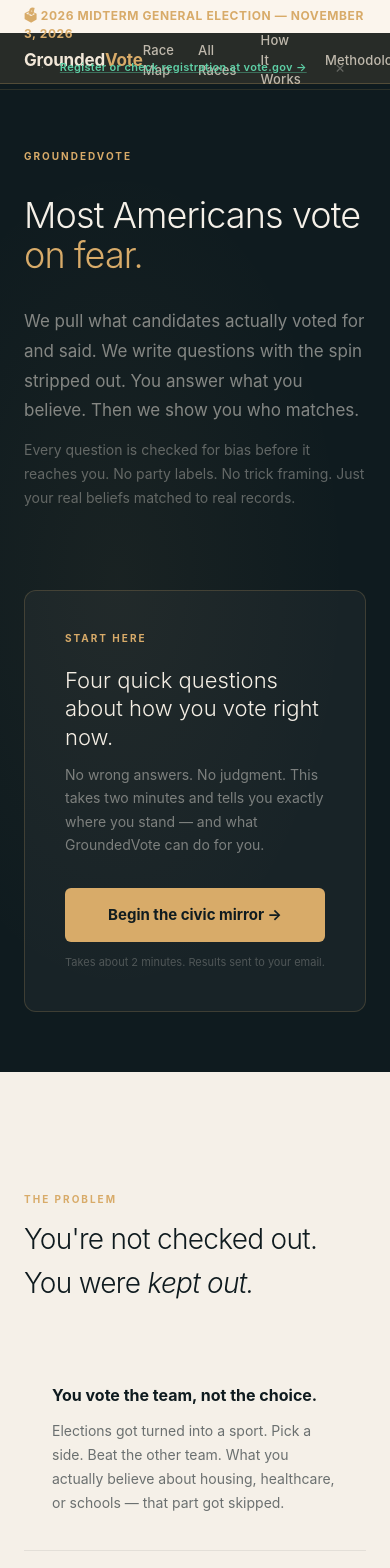
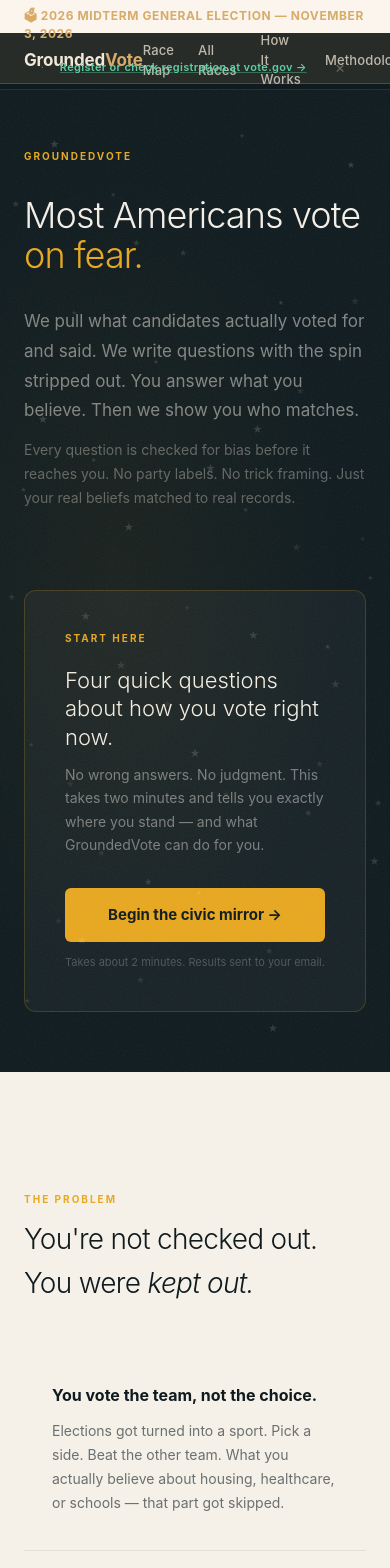
Before and after one commit to thefoundedproject/groundedvote-site, a Next.js app: page / in a window 390 px wide. Shown: the top 1568 px of the page. Built offline with nearby package versions, Linux system fonts and the light colour scheme.

Commit message:
Patriotic redesign: amber #E8A820, 50-star starfield, film grain

```diff
--- a/app/page.js
+++ b/app/page.js
@@ -149,7 +149,7 @@
   if (submitted) {
     return (
       <div style={{ padding: '20px 0' }}>
-        <p style={{ color: '#D8AB69', fontWeight: 700, fontSize: 15 }}>You are on the list.</p>
+        <p style={{ color: '#E8A820', fontWeight: 700, fontSize: 15 }}>You are on the list.</p>
         <p style={{ color: 'rgba(245,240,232,0.5)', fontSize: 13, marginTop: 6 }}>
           {stateCode
             ? `We will email you as soon as ${stateCode} races go live on GroundedVote.`
@@ -176,12 +176,12 @@
         value={email}
         onChange={e => setEmail(e.target.value)}
         placeholder="your@email.com"
-        style={{ padding: '14px 18px', backgroundColor: 'rgba(255,255,255,0.08)', border: '1px solid rgba(216,171,105,0.3)', borderRadius: 6, fontSize: 15, color: 'white', outline: 'none' }}
+        style={{ padding: '14px 18px', backgroundColor: 'rgba(255,255,255,0.08)', border: '1px solid rgba(232,168,32,0.3)', borderRadius: 6, fontSize: 15, color: 'white', outline: 'none' }}
       />
       <button
         type="submit"
         disabled={loading}
-        style={{ backgroundColor: '#D8AB69', color: '#0F1B1F', padding: '14px', borderRadius: 6, fontWeight: 700, fontSize: 14, border: 'none', cursor: 'pointer', opacity: loading ? 0.7 : 1, fontFamily: 'inherit' }}
+        style={{ backgroundColor: '#E8A820', color: '#0F1B1F', padding: '14px', borderRadius: 6, fontWeight: 700, fontSize: 14, border: 'none', cursor: 'pointer', opacity: loading ? 0.7 : 1, fontFamily: 'inherit' }}
       >
         {loading ? 'Saving...' : stateCode ? `Notify me when ${stateCode} is live` : 'Notify me at launch'}
       </button>
@@ -233,17 +233,28 @@
   // HERO STATE
   if (step === 0) return (
     <div id="quiz" style={{ minHeight: '100vh', backgroundColor: '#0F1B1F', display: 'flex', flexDirection: 'column', justifyContent: 'center', padding: '60px 24px', position: 'relative', overflow: 'hidden' }}>
-      <div style={{ position: 'absolute', inset: 0, background: 'radial-gradient(ellipse at 30% 50%, rgba(216,171,105,0.05), transparent 60%)', pointerEvents: 'none' }} />
+      {/* Film grain */}
+        <svg style={{ position: 'absolute', inset: 0, width: '100%', height: '100%', opacity: 0.055, pointerEvents: 'none' }} aria-hidden="true">
+          <filter id="grain"><feTurbulence type="fractalNoise" baseFrequency="0.65" numOctaves="3" stitchTiles="stitch" /><feColorMatrix type="saturate" values="0" /></filter>
+          <rect width="100%" height="100%" filter="url(#grain)" />
+        </svg>
+        {/* 50-star starfield — one per U.S. state */}
+        <svg style={{ position: 'absolute', inset: 0, width: '100%', height: '100%', pointerEvents: 'none' }} aria-hidden="true">
+          {[[4,12,.12],[8,67,.09],[11,34,.15],[15,85,.07],[19,23,.11],[22,54,.13],[26,78,.08],[29,11,.10],[33,45,.14],[36,91,.09],[40,28,.12],[43,63,.07],[47,17,.11],[51,82,.13],[54,39,.15],[58,72,.08],[62,5,.10],[65,56,.12],[69,88,.09],[72,22,.14],[76,47,.07],[79,74,.11],[83,33,.13],[86,61,.10],[90,8,.15],[93,46,.08],[96,79,.12],[3,52,.09],[7,93,.11],[14,6,.14],[18,71,.07],[24,38,.12],[31,59,.10],[38,81,.13],[44,24,.09],[50,68,.15],[57,14,.08],[63,43,.11],[70,96,.12],[77,31,.09],[84,57,.14],[91,22,.07],[97,73,.11],[6,41,.13],[21,87,.10],[35,16,.12],[48,53,.08],[66,35,.14],[82,69,.09],[95,50,.11]].map(([x,y,o],i) => (
+            <text key={i} x={`${x}%`} y={`${y}%`} fontSize={i%3===0?8:i%3===1?6:10} fill="white" opacity={o} textAnchor="middle">★</text>
+          ))}
+        </svg>
+        <div style={{ position: 'absolute', inset: 0, background: 'radial-gradient(ellipse at 30% 50%, rgba(232,168,32,0.05), transparent 60%)', pointerEvents: 'none' }} />
       <div style={{ maxWidth: 1200, margin: '0 auto', width: '100%', display: 'grid', gridTemplateColumns: 'repeat(auto-fit, minmax(300px, 1fr))', gap: 80, alignItems: 'center' }}>
         <div>
-          <p style={{ color: '#D8AB69', fontSize: 10, fontWeight: 700, letterSpacing: '0.2em', textTransform: 'uppercase', marginBottom: 32, opacity: heroVisible ? 1 : 0, transition: 'opacity 0.8s 200ms' }}>GroundedVote</p>
+          <p style={{ color: '#E8A820', fontSize: 10, fontWeight: 700, letterSpacing: '0.2em', textTransform: 'uppercase', marginBottom: 32, opacity: heroVisible ? 1 : 0, transition: 'opacity 0.8s 200ms' }}>GroundedVote</p>
           <div style={{ overflow: 'hidden' }}>
             <div style={{ fontSize: 'clamp(36px, 6vw, 72px)', fontWeight: 300, color: '#F5F0E8', lineHeight: 1.1, letterSpacing: '-0.025em', opacity: heroVisible ? 1 : 0, transform: heroVisible ? 'none' : 'translateY(100%)', transition: 'all 0.9s ease 400ms' }}>
               Most Americans vote
             </div>
           </div>
           <div style={{ overflow: 'hidden' }}>
-            <div style={{ fontSize: 'clamp(36px, 6vw, 72px)', fontWeight: 300, color: '#D8AB69', lineHeight: 1.1, letterSpacing: '-0.025em', opacity: heroVisible ? 1 : 0, transform: heroVisible ? 'none' : 'translateY(100%)', transition: 'all 0.9s ease 560ms' }}>
+            <div style={{ fontSize: 'clamp(36px, 6vw, 72px)', fontWeight: 300, color: '#E8A820', lineHeight: 1.1, letterSpacing: '-0.025em', opacity: heroVisible ? 1 : 0, transform: heroVisible ? 'none' : 'translateY(100%)', transition: 'all 0.9s ease 560ms' }}>
               on fear.
             </div>
           </div>
@@ -256,13 +267,13 @@
         </div>
 
         <div style={{ opacity: heroVisible ? 1 : 0, transition: 'opacity 1s ease 700ms' }}>
-          <div style={{ backgroundColor: 'rgba(255,255,255,0.04)', border: '1px solid rgba(216,171,105,0.2)', borderRadius: 12, padding: 40 }}>
-            <p style={{ color: '#D8AB69', fontSize: 10, fontWeight: 700, letterSpacing: '0.2em', textTransform: 'uppercase', marginBottom: 20 }}>Start Here</p>
+          <div style={{ backgroundColor: 'rgba(255,255,255,0.04)', border: '1px solid rgba(232,168,32,0.2)', borderRadius: 12, padding: 40 }}>
+            <p style={{ color: '#E8A820', fontSize: 10, fontWeight: 700, letterSpacing: '0.2em', textTransform: 'uppercase', marginBottom: 20 }}>Start Here</p>
             <h3 style={{ color: '#F5F0E8', fontSize: 22, fontWeight: 300, lineHeight: 1.3, marginBottom: 12 }}>Four quick questions about how you vote right now.</h3>
             <p style={{ color: 'rgba(245,240,232,0.45)', fontSize: 14, lineHeight: 1.65, marginBottom: 32 }}>
               No wrong answers. No judgment. This takes two minutes and tells you exactly where you stand — and what GroundedVote can do for you.
             </p>
-            <button onClick={() => setStep(1)} style={{ backgroundColor: '#D8AB69', color: '#0F1B1F', padding: '16px 40px', borderRadius: 6, fontWeight: 700, fontSize: 15, border: 'none', cursor: 'pointer', width: '100%' }}>
+            <button onClick={() => setStep(1)} style={{ backgroundColor: '#E8A820', color: '#0F1B1F', padding: '16px 40px', borderRadius: 6, fontWeight: 700, fontSize: 15, border: 'none', cursor: 'pointer', width: '100%' }}>
               Begin the civic mirror →
             </button>
             <p style={{ color: 'rgba(245,240,232,0.25)', fontSize: 11, textAlign: 'center', marginTop: 12 }}>Takes about 2 minutes. Results sent to your email.</p>
@@ -278,10 +289,10 @@
       <div style={{ maxWidth: 720, margin: '0 auto', width: '100%' }}>
         <div style={{ display: 'flex', gap: 6, marginBottom: 48 }}>
           {CIVIC_QUIZ.map((_, i) => (
-            <div key={i} style={{ flex: 1, height: 3, borderRadius: 2, backgroundColor: i < step ? '#D8AB69' : 'rgba(216,171,105,0.15)', transition: 'background-color 0.4s' }} />
+            <div key={i} style={{ flex: 1, height: 3, borderRadius: 2, backgroundColor: i < step ? '#E8A820' : 'rgba(232,168,32,0.15)', transition: 'background-color 0.4s' }} />
           ))}
         </div>
-        <p style={{ color: 'rgba(216,171,105,0.6)', fontSize: 10, fontWeight: 700, letterSpacing: '0.2em', textTransform: 'uppercase', marginBottom: 20 }}>Question {step} of {CIVIC_QUIZ.length}</p>
+        <p style={{ color: 'rgba(232,168,32,0.6)', fontSize: 10, fontWeight: 700, letterSpacing: '0.2em', textTransform: 'uppercase', marginBottom: 20 }}>Question {step} of {CIVIC_QUIZ.length}</p>
         <h2 style={{ color: '#F5F0E8', fontSize: 'clamp(20px, 3vw, 28px)', fontWeight: 300, lineHeight: 1.45, marginBottom: 40, letterSpacing: '-0.01em' }}>{question.q}</h2>
         <div style={{ display: 'flex', flexDirection: 'column', gap: 10, marginBottom: 40 }}>
           {question.options.map(opt => (
@@ -291,9 +302,9 @@
               style={{
                 textAlign: 'left', padding: '18px 22px', borderRadius: 8, fontSize: 15, lineHeight: 1.55,
                 cursor: 'pointer', transition: 'all 0.15s',
-                backgroundColor: selected === opt.value ? '#D8AB69' : 'rgba(255,255,255,0.05)',
+                backgroundColor: selected === opt.value ? '#E8A820' : 'rgba(255,255,255,0.05)',
                 color: selected === opt.value ? '#0F1B1F' : '#F5F0E8',
-                border: `1.5px solid ${selected === opt.value ? '#D8AB69' : 'rgba(216,171,105,0.15)'}`,
+                border: `1.5px solid ${selected === opt.value ? '#E8A820' : 'rgba(232,168,32,0.15)'}`,
                 fontWeight: selected === opt.value ? 600 : 400,
               }}
             >
@@ -309,7 +320,7 @@
             <button
               onClick={handleNext}
               disabled={!selected}
-              style={{ backgroundColor: selected ? '#D8AB69' : 'rgba(216,171,105,0.2)', color: '#0F1B1F', padding: '14px 32px', borderRadius: 6, fontWeight: 700, fontSize: 15, border: 'none', cursor: selected ? 'pointer' : 'default', opacity: selected ? 1 : 0.5, transition: 'all 0.15s' }}
+              style={{ backgroundColor: selected ? '#E8A820' : 'rgba(232,168,32,0.2)', color: '#0F1B1F', padding: '14px 32px', borderRadius: 6, fontWeight: 700, fontSize: 15, border: 'none', cursor: selected ? 'pointer' : 'default', opacity: selected ? 1 : 0.5, transition: 'all 0.15s' }}
             >
               {step === CIVIC_QUIZ.length ? 'See my civic profile →' : 'Continue →'}
             </button>
@@ -323,7 +334,7 @@
   if (step === CIVIC_QUIZ.length + 1) return (
     <div style={{ minHeight: '100vh', backgroundColor: '#0F1B1F', display: 'flex', alignItems: 'center', padding: '60px 24px' }}>
       <div style={{ maxWidth: 520, margin: '0 auto', width: '100%' }}>
-        <p style={{ color: '#D8AB69', fontSize: 10, fontWeight: 700, letterSpacing: '0.2em', textTransform: 'uppercase', marginBottom: 20 }}>Almost there</p>
+        <p style={{ color: '#E8A820', fontSize: 10, fontWeight: 700, letterSpacing: '0.2em', textTransform: 'uppercase', marginBottom: 20 }}>Almost there</p>
         <h2 style={{ color: '#F5F0E8', fontSize: 'clamp(22px, 5vw, 32px)', fontWeight: 300, lineHeight: 1.2, marginBottom: 12, letterSpacing: '-0.02em' }}>Where should your civic profile go?</h2>
         <p style={{ color: 'rgba(245,240,232,0.5)', fontSize: 16, lineHeight: 1.65, marginBottom: 36 }}>Your results, what they tell you about how you currently vote, and what GroundedVote will give you that you do not have now.</p>
         <form onSubmit={handleEmail} style={{ display: 'flex', flexDirection: 'column', gap: 12 }}>
@@ -333,9 +344,9 @@
             value={email}
             onChange={e => setEmail(e.target.value)}
             placeholder="your@email.com"
-            style={{ padding: '18px 20px', backgroundColor: 'rgba(255,255,255,0.06)', border: '1.5px solid rgba(216,171,105,0.25)', borderRadius: 6, fontSize: 16, color: 'white', outline: 'none' }}
+            style={{ padding: '18px 20px', backgroundColor: 'rgba(255,255,255,0.06)', border: '1.5px solid rgba(232,168,32,0.25)', borderRadius: 6, fontSize: 16, color: 'white', outline: 'none' }}
           />
-          <button type="submit" disabled={loading} style={{ backgroundColor: '#D8AB69', color: '#0F1B1F', padding: '18px', borderRadius: 6, fontWeight: 700, fontSize: 15, border: 'none', cursor: 'pointer', opacity: loading ? 0.7 : 1 }}>
+          <button type="submit" disabled={loading} style={{ backgroundColor: '#E8A820', color: '#0F1B1F', padding: '18px', borderRadius: 6, fontWeight: 700, fontSize: 15, border: 'none', cursor: 'pointer', opacity: loading ? 0.7 : 1 }}>
             {loading ? 'Sending...' : 'Send my civic profile'}
           </button>
         </form>
@@ -348,15 +359,15 @@
   if (step === CIVIC_QUIZ.length + 2 && profile) return (
     <div style={{ minHeight: '100vh', backgroundColor: '#0F1B1F', display: 'flex', alignItems: 'center', padding: '60px 24px' }}>
       <div style={{ maxWidth: 720, margin: '0 auto', width: '100%' }}>
-        <p style={{ color: '#D8AB69', fontSize: 10, fontWeight: 700, letterSpacing: '0.2em', textTransform: 'uppercase', marginBottom: 20 }}>Your Civic Profile</p>
+        <p style={{ color: '#E8A820', fontSize: 10, fontWeight: 700, letterSpacing: '0.2em', textTransform: 'uppercase', marginBottom: 20 }}>Your Civic Profile</p>
         <h2 style={{ color: '#F5F0E8', fontSize: 'clamp(22px, 3.5vw, 32px)', fontWeight: 500, lineHeight: 1.3, marginBottom: 24 }}>{profile.title}</h2>
         <p style={{ color: 'rgba(245,240,232,0.65)', fontSize: 17, lineHeight: 1.75, marginBottom: 20, maxWidth: 600 }}>{profile.desc}</p>
-        <p style={{ color: 'rgba(245,240,232,0.45)', fontSize: 15, lineHeight: 1.7, marginBottom: 40, borderLeft: '2px solid rgba(216,171,105,0.4)', paddingLeft: 16 }}>{profile.next}</p>
+        <p style={{ color: 'rgba(245,240,232,0.45)', fontSize: 15, lineHeight: 1.7, marginBottom: 40, borderLeft: '2px solid rgba(232,168,32,0.4)', paddingLeft: 16 }}>{profile.next}</p>
         <div style={{ display: 'flex', gap: 16, flexWrap: 'wrap' }}>
-          <a href="#notify" style={{ backgroundColor: '#D8AB69', color: '#0F1B1F', padding: '14px 32px', borderRadius: 6, fontWeight: 700, fontSize: 14, textDecoration: 'none' }}>Join the notification list</a>
-          <a href="/methodology" style={{ backgroundColor: 'rgba(255,255,255,0.06)', color: 'rgba(245,240,232,0.7)', padding: '14px 32px', borderRadius: 6, fontWeight: 600, fontSize: 14, textDecoration: 'none', border: '1px solid rgba(216,171,105,0.2)' }}>Read the methodology</a>
+          <a href="#notify" style={{ backgroundColor: '#E8A820', color: '#0F1B1F', padding: '14px 32px', borderRadius: 6, fontWeight: 700, fontSize: 14, textDecoration: 'none' }}>Join the notification list</a>
+          <a href="/methodology" style={{ backgroundColor: 'rgba(255,255,255,0.06)', color: 'rgba(245,240,232,0.7)', padding: '14px 32px', borderRadius: 6, fontWeight: 600, fontSize: 14, textDecoration: 'none', border: '1px solid rgba(232,168,32,0.2)' }}>Read the methodology</a>
         </div>
-        <div style={{ marginTop: 60, paddingTop: 40, borderTop: '1px solid rgba(216,171,105,0.15)' }}>
+        <div style={{ marginTop: 60, paddingTop: 40, borderTop: '1px solid rgba(232,168,32,0.15)' }}>
           <p style={{ color: 'rgba(245,240,232,0.35)', fontSize: 13 }}>Your results have been sent to your email. Scroll down to learn more about how GroundedVote works.</p>
         </div>
       </div>
@@ -381,7 +392,7 @@
       <section style={{ backgroundColor: '#F5F0E8', padding: '120px 24px' }}>
         <div style={{ maxWidth: 1200, margin: '0 auto' }}>
           <Reveal>
-            <p style={{ color: '#D8AB69', fontSize: 10, fontWeight: 700, letterSpacing: '0.2em', textTransform: 'uppercase', marginBottom: 16 }}>The Problem</p>
+            <p style={{ color: '#E8A820', fontSize: 10, fontWeight: 700, letterSpacing: '0.2em', textTransform: 'uppercase', marginBottom: 16 }}>The Problem</p>
             <h2 style={{ color: '#0F1B1F', fontSize: 'clamp(28px, 4vw, 48px)', fontWeight: 300, letterSpacing: '-0.025em', lineHeight: 1.15, marginBottom: 12 }}>
               You're not checked out.
             </h2>
@@ -406,7 +417,7 @@
               <p style={{ color: '#F5F0E8', fontSize: 18, fontWeight: 300, lineHeight: 1.6, maxWidth: 680 }}>
                 &ldquo;It was never your fault. The system was built to keep you confused, afraid, and loyal to a team — not your own beliefs. GroundedVote gives you a way back in.&rdquo;
               </p>
-              <p style={{ color: 'rgba(216,171,105,0.6)', fontSize: 11, fontWeight: 700, letterSpacing: '0.15em', textTransform: 'uppercase', marginTop: 16 }}>GroundedVote · 2026</p>
+              <p style={{ color: 'rgba(232,168,32,0.6)', fontSize: 11, fontWeight: 700, letterSpacing: '0.15em', textTransform: 'uppercase', marginTop: 16 }}>GroundedVote · 2026</p>
             </div>
           </Reveal>
         </div>
@@ -415,7 +426,7 @@
       <section style={{ backgroundColor: '#0F1B1F', padding: '80px 24px' }}>
         <div style={{ maxWidth: 1000, margin: '0 auto' }}>
           <Reveal>
-            <p style={{ color: '#D8AB69', fontSize: 10, fontWeight: 700, letterSpacing: '0.2em', textTransform: 'uppercase', marginBottom: 40, textAlign: 'center' }}>How It Works</p>
+            <p style={{ color: '#E8A820', fontSize: 10, fontWeight: 700, letterSpacing: '0.2em', textTransform: 'uppercase', marginBottom: 40, textAlign: 'center' }}>How It Works</p>
           </Reveal>
           <Reveal delay={100}>
             <div style={{ display: 'grid', gridTemplateColumns: 'repeat(3, 1fr)', gap: 0, position: 'relative' }}>
@@ -424,12 +435,12 @@
                 { num: '02', title: 'We check every question for spin', sub: 'Three AI models · Loaded language flagged · Rigged framing caught · Only the neutral version reaches you', icon: '◎' },
                 { num: '03', title: 'You answer. We show you who matches.', sub: 'No party labels · No trick questions · Your real beliefs · Your actual match', icon: '◉' },
               ].map((phase, i) => (
-                <div key={phase.num} style={{ padding: '40px 28px', backgroundColor: i === 1 ? 'rgba(216,171,105,0.08)' : 'transparent', borderLeft: i > 0 ? '1px solid rgba(216,171,105,0.15)' : 'none', textAlign: 'center', position: 'relative' }}>
+                <div key={phase.num} style={{ padding: '40px 28px', backgroundColor: i === 1 ? 'rgba(232,168,32,0.08)' : 'transparent', borderLeft: i > 0 ? '1px solid rgba(232,168,32,0.15)' : 'none', textAlign: 'center', position: 'relative' }}>
                   {i > 0 && (
-                    <div style={{ position: 'absolute', left: -16, top: '50%', transform: 'translateY(-50%)', color: '#D8AB69', fontSize: 20, fontWeight: 300 }}>→</div>
+                    <div style={{ position: 'absolute', left: -16, top: '50%', transform: 'translateY(-50%)', color: '#E8A820', fontSize: 20, fontWeight: 300 }}>→</div>
                   )}
-                  <p style={{ color: 'rgba(216,171,105,0.4)', fontSize: 11, fontWeight: 700, letterSpacing: '0.15em', marginBottom: 16 }}>{phase.num}</p>
-                  <p style={{ color: '#D8AB69', fontSize: 28, marginBottom: 16 }}>{phase.icon}</p>
+                  <p style={{ color: 'rgba(232,168,32,0.4)', fontSize: 11, fontWeight: 700, letterSpacing: '0.15em', marginBottom: 16 }}>{phase.num}</p>
+                  <p style={{ color: '#E8A820', fontSize: 28, marginBottom: 16 }}>{phase.icon}</p>
                   <p style={{ color: '#F5F0E8', fontSize: 16, fontWeight: 600, marginBottom: 12 }}>{phase.title}</p>
                   <p style={{ color: 'rgba(245,240,232,0.4)', fontSize: 12, lineHeight: 1.65 }}>{phase.sub}</p>
                 </div>
@@ -441,13 +452,13 @@
               <p style={{ color: 'rgba(245,240,232,0.35)', fontSize: 13, lineHeight: 1.6, maxWidth: 480, margin: '0 auto' }}>
                 Every question is publicly audited. Every bias score is archived. You can read the full methodology before you answer anything.
               </p>
-              <a href="/methodology" style={{ display: 'inline-block', marginTop: 20, color: '#D8AB69', fontSize: 13, fontWeight: 700, textDecoration: 'none', borderBottom: '1px solid rgba(216,171,105,0.4)', paddingBottom: 2 }}>Read the full methodology →</a>
+              <a href="/methodology" style={{ display: 'inline-block', marginTop: 20, color: '#E8A820', fontSize: 13, fontWeight: 700, textDecoration: 'none', borderBottom: '1px solid rgba(232,168,32,0.4)', paddingBottom: 2 }}>Read the full methodology →</a>
             </div>
           </Reveal>
         </div>
       </section>
 
-      <section style={{ backgroundColor: '#D8AB69', padding: '60px 24px' }}>
+      <section style={{ backgroundColor: '#E8A820', padding: '60px 24px' }}>
         <div style={{ maxWidth: 800, margin: '0 auto', textAlign: 'center' }}>
           <p style={{ color: '#0F1B1F', fontSize: 'clamp(20px, 3.5vw, 34px)', fontWeight: 300, lineHeight: 1.4 }}>
             You can't make a real choice without real information. That's what this is.
@@ -458,7 +469,7 @@
       <section style={{ backgroundColor: '#0F1B1F', padding: '120px 24px' }}>
         <div style={{ maxWidth: 1200, margin: '0 auto' }}>
           <Reveal>
-            <p style={{ color: '#D8AB69', fontSize: 10, fontWeight: 700, letterSpacing: '0.2em', textTransform: 'uppercase', marginBottom: 16 }}>The Method</p>
+            <p style={{ color: '#E8A820', fontSize: 10, fontWeight: 700, letterSpacing: '0.2em', textTransform: 'uppercase', marginBottom: 16 }}>The Method</p>
             <h2 style={{ color: '#F5F0E8', fontSize: 'clamp(28px, 4vw, 48px)', fontWeight: 300, letterSpacing: '-0.02em', marginBottom: 64 }}>
               Here's exactly<br />what we do.
             </h2>
@@ -470,8 +481,8 @@
             { num: '03', phase: 'You answer honestly. We do the math.', desc: 'No party labels. No trick questions. You tell us what you believe about the issues that affect your life. We show you which candidates actually match.' },
           ].map((step, i) => (
             <Reveal key={step.num} delay={i * 100}>
-              <div style={{ borderTop: '1px solid rgba(216,171,105,0.15)', padding: '40px 0', display: 'grid', gridTemplateColumns: '60px 280px 1fr', gap: 32, alignItems: 'start' }}>
-                <span style={{ color: 'rgba(216,171,105,0.4)', fontSize: 12, fontWeight: 700, paddingTop: 2 }}>{step.num}</span>
+              <div style={{ borderTop: '1px solid rgba(232,168,32,0.15)', padding: '40px 0', display: 'grid', gridTemplateColumns: '60px 280px 1fr', gap: 32, alignItems: 'start' }}>
+                <span style={{ color: 'rgba(232,168,32,0.4)', fontSize: 12, fontWeight: 700, paddingTop: 2 }}>{step.num}</span>
                 <p style={{ color: '#F5F0E8', fontSize: 18, fontWeight: 600, lineHeight: 1.4 }}>{step.phase}</p>
                 <p style={{ color: 'rgba(245,240,232,0.55)', fontSize: 15, lineHeight: 1.7 }}>{step.desc}</p>
               </div>
@@ -480,7 +491,7 @@
         </div>
       </section>
 
-      <section style={{ backgroundColor: '#D8AB69', padding: '100px 24px' }} id="notify">
+      <section style={{ backgroundColor: '#E8A820', padding: '100px 24px' }} id="notify">
         <div style={{ maxWidth: 1200, margin: '0 auto', display: 'grid', gridTemplateColumns: 'repeat(auto-fit, minmax(280px, 1fr))', gap: 64, alignItems: 'center' }}>
           <Reveal>
             <p style={{ color: 'rgba(15,27,31,0.5)', fontSize: 10, fontWeight: 700, letterSpacing: '0.2em', textTransform: 'uppercase', marginBottom: 20 }}>Built For You First</p>
@@ -496,7 +507,7 @@
           </Reveal>
           <Reveal delay={150}>
             <div style={{ backgroundColor: '#0F1B1F', borderRadius: 12, padding: 40 }}>
-              <p style={{ color: '#D8AB69', fontSize: 10, fontWeight: 700, letterSpacing: '0.2em', textTransform: 'uppercase', marginBottom: 16 }}>Launch Notification</p>
+              <p style={{ color: '#E8A820', fontSize: 10, fontWeight: 700, letterSpacing: '0.2em', textTransform: 'uppercase', marginBottom: 16 }}>Launch Notification</p>
               <h3 style={{ color: '#F5F0E8', fontSize: 22, fontWeight: 300, marginBottom: 8 }}>The quiz launches before the 2026 election cycle.</h3>
               <p style={{ color: 'rgba(245,240,232,0.45)', fontSize: 14, lineHeight: 1.65, marginBottom: 24 }}>Join the list. Be notified when the full platform is live. Share it with one person who needs it.</p>
               <NotifyForm />
@@ -511,7 +522,7 @@
             <p style={{ color: '#0F1B1F', fontSize: 18, fontWeight: 400, marginBottom: 4 }}>Funders, civic partners, and academic reviewers.</p>
             <p style={{ color: 'rgba(15,27,31,0.5)', fontSize: 14 }}>The methodology white paper is available for review.</p>
           </div>
-          <a href="/contact" style={{ backgroundColor: '#0F1B1F', color: '#D8AB69', padding: '14px 32px', borderRadius: 6, fontSize: 13, fontWeight: 700, textDecoration: 'none', whiteSpace: 'nowrap', letterSpacing: '0.05em', textTransform: 'uppercase' }}>Contact the team</a>
+          <a href="/contact" style={{ backgroundColor: '#0F1B1F', color: '#E8A820', padding: '14px 32px', borderRadius: 6, fontSize: 13, fontWeight: 700, textDecoration: 'none', whiteSpace: 'nowrap', letterSpacing: '0.05em', textTransform: 'uppercase' }}>Contact the team</a>
         </div>
       </section>
     </>
```
